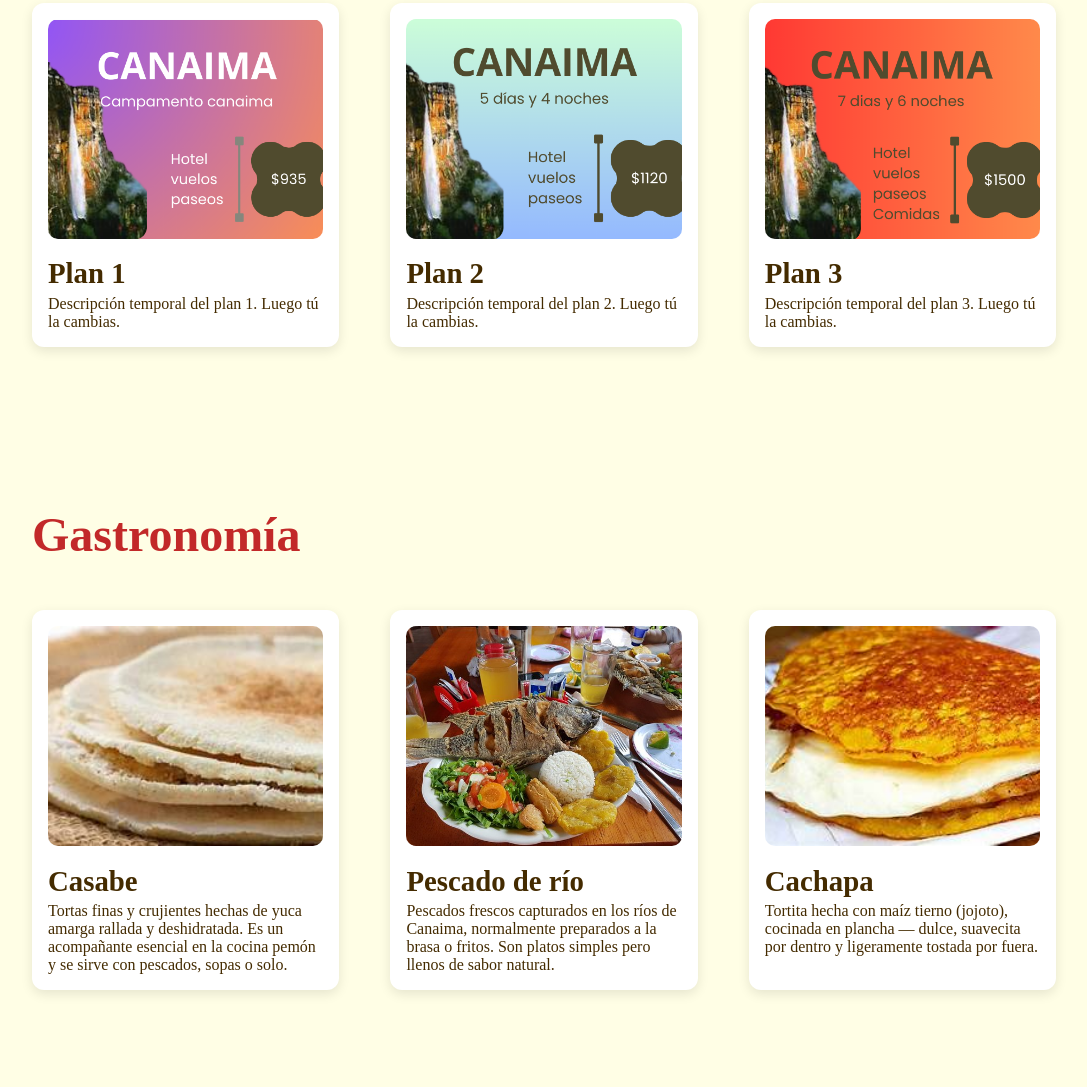
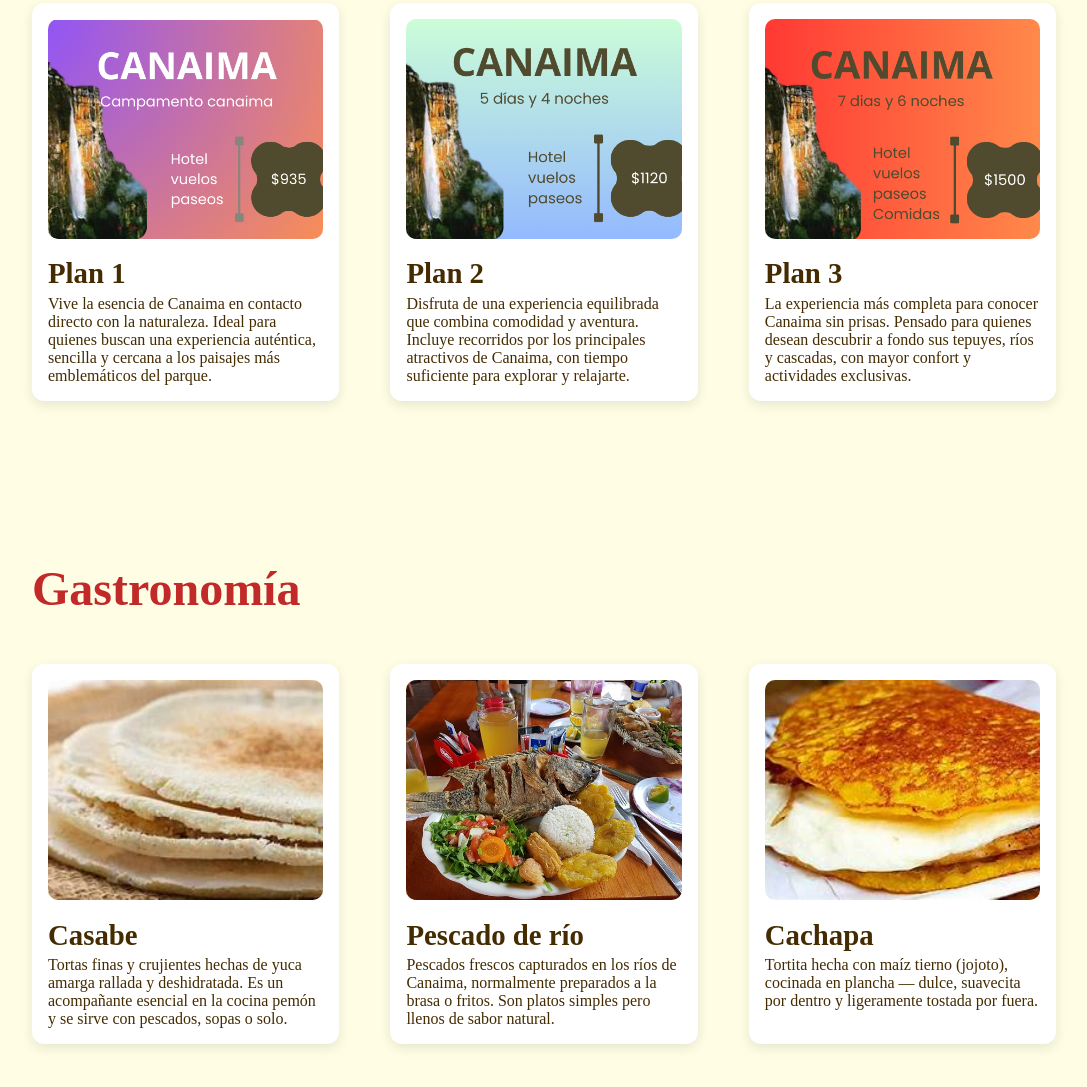
Before and after one commit to Michelitaaa0/Canaima_proyecto, a plain HTML site: page index.html in a window 1280 px wide. Shown: the part 2619-3706 px from the top of the page, without its empty margins (96-1183 px from the left). Drawn offline with Linux system fonts and the light colour scheme; a web font is replaced by a local one.

Commit message:
actualizar descripciones de excursiones en la sección correspondiente

```diff
--- a/index.html
+++ b/index.html
@@ -132,19 +132,19 @@
         <div class="excursion-card">
             <img src="img/plan1.png" alt="Plan 1">
             <h3>Plan 1</h3>
-            <p>Descripción temporal del plan 1. Luego tú la cambias.</p>
+            <p>Vive la esencia de Canaima en contacto directo con la naturaleza. Ideal para quienes buscan una experiencia auténtica, sencilla y cercana a los paisajes más emblemáticos del parque.</p>
         </div>
 
         <div class="excursion-card">
             <img src="img/plan2.png" alt="Plan 2">
             <h3>Plan 2</h3>
-            <p>Descripción temporal del plan 2. Luego tú la cambias.</p>
+            <p>Disfruta de una experiencia equilibrada que combina comodidad y aventura. Incluye recorridos por los principales atractivos de Canaima, con tiempo suficiente para explorar y relajarte.</p>
         </div>
 
         <div class="excursion-card">
             <img src="img/plan3.png" alt="Plan 3">
             <h3>Plan 3</h3>
-            <p>Descripción temporal del plan 3. Luego tú la cambias.</p>
+            <p>La experiencia más completa para conocer Canaima sin prisas. Pensado para quienes desean descubrir a fondo sus tepuyes, ríos y cascadas, con mayor confort y actividades exclusivas.</p>
         </div>
 
     </div>
```
